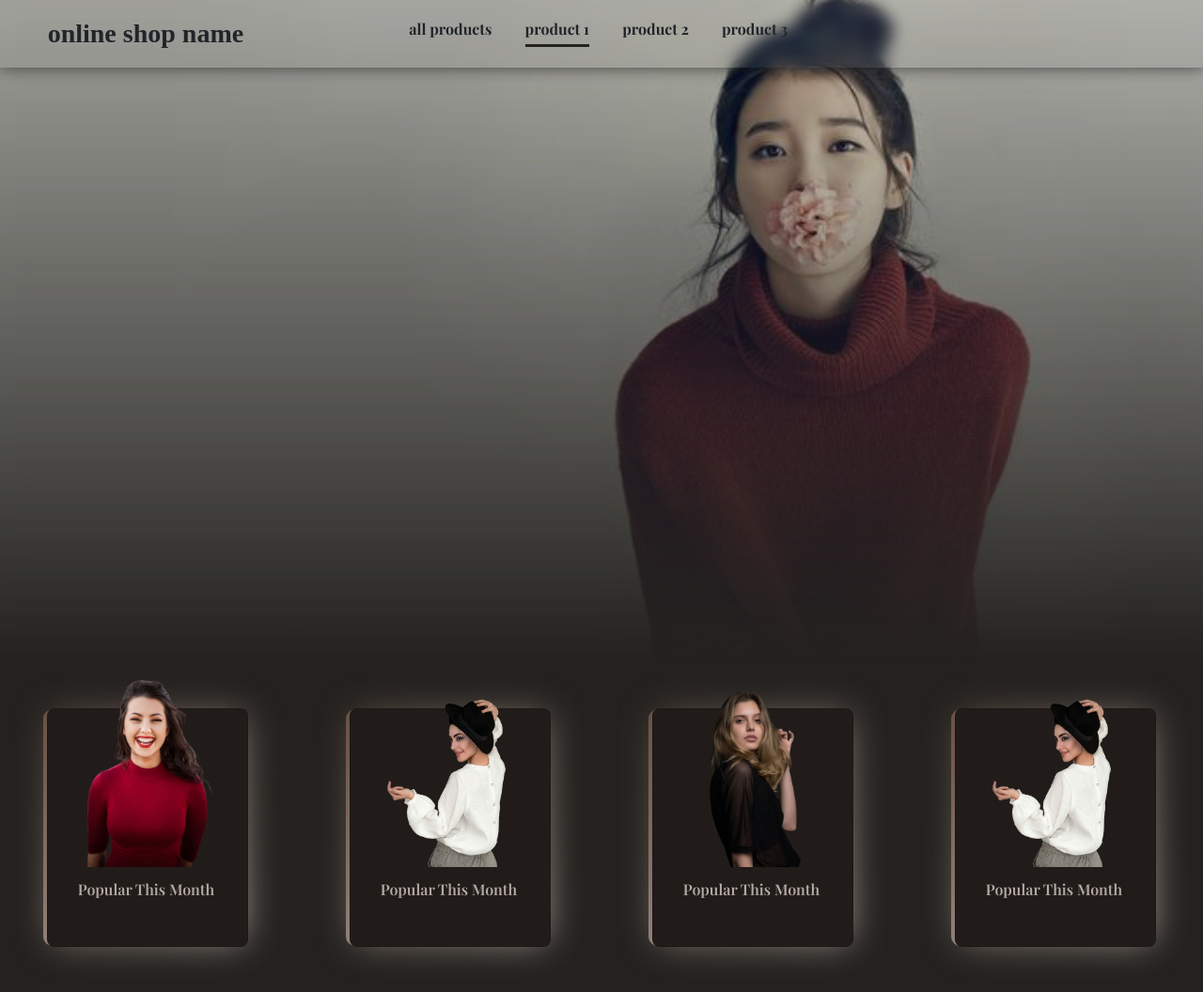
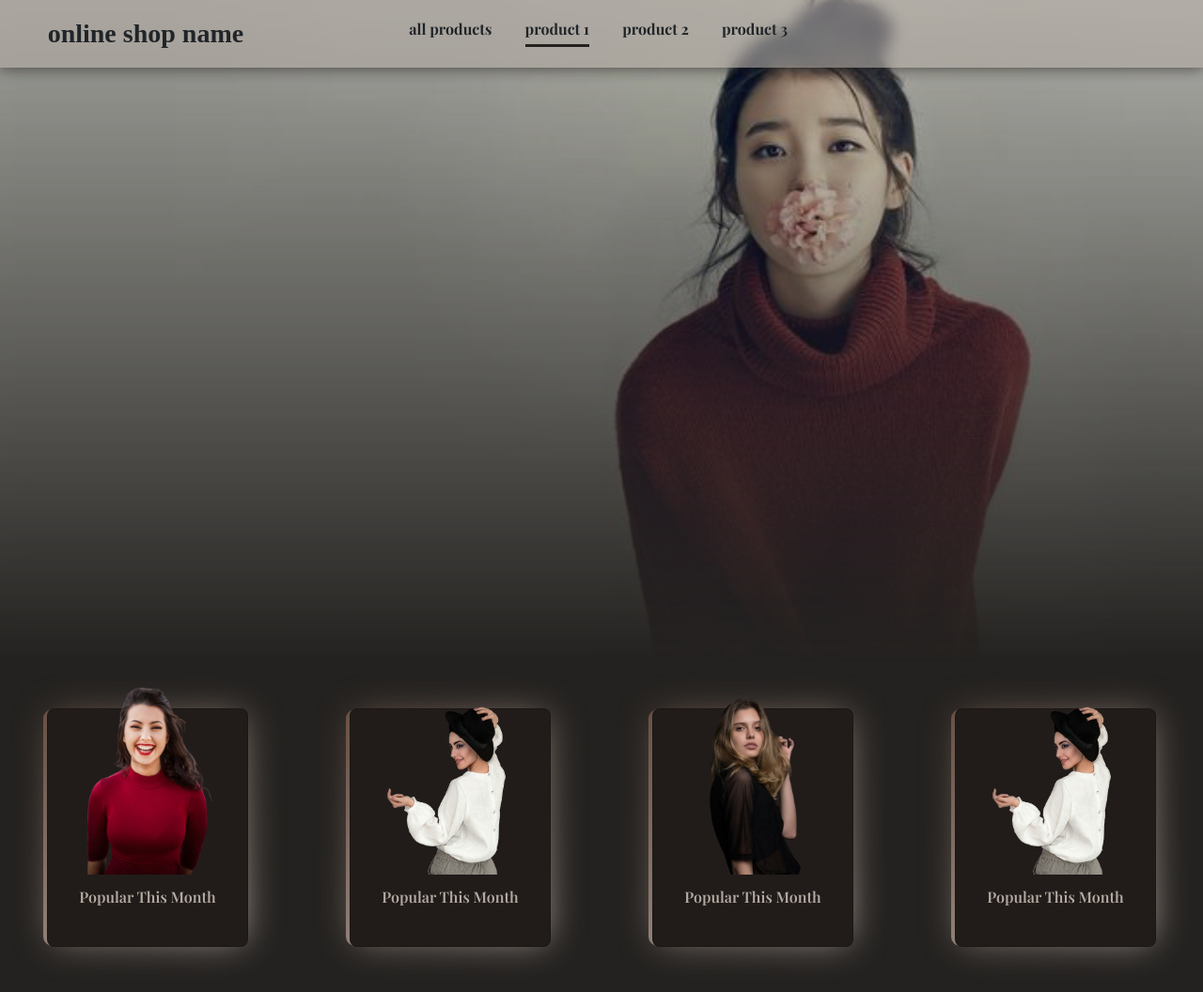
Before and after one commit to amirejokar/shop, a React (Create React App) app: page / in a window 1280 px wide. Shown: the whole page at 94% size. Built offline with nearby package versions, Linux system fonts and the light colour scheme; a web font is replaced by a local one.

Commit message:
fix navbar color and card text

```diff
--- a/src/Components/Cards/Card.css
+++ b/src/Components/Cards/Card.css
@@ -1,6 +1,5 @@
 .card {
   position: relative;
-  /* width: 190px; */
   height: 254px;
   background-color: var(--black);
   display: flex;
--- a/src/Components/Cards/Card.jsx
+++ b/src/Components/Cards/Card.jsx
@@ -6,7 +6,7 @@ export default function Card({ img, txt }) {
       <div className="mask-card">
         <img src={img} className="card-img" alt="khanom khanomi " />
       </div>
-      <p class="heading">{txt}</p>
+      <p class="heading m-auto mb-2">{txt}</p>
     </div>
   );
 }
--- a/src/Components/Cards/index.css
+++ b/src/Components/Cards/index.css
@@ -1,5 +1,3 @@
 .cards-box{
     margin-bottom: 3rem;
-    /* display: flex;
-    flex-direction: row; */
 }
--- a/src/Components/Topbar/index.css
+++ b/src/Components/Topbar/index.css
@@ -12,7 +12,7 @@ div.nabar {
   flex-direction: row;
   align-items: center;
   z-index: 2;
-  background-color: rgba(179, 170, 163, 0.1);
+  background-color: rgba(179, 170, 163, 0.6);
   backdrop-filter: blur(8px);
   height: 4.5rem;
   box-shadow: 1px 1px 15px rgba(34, 32, 30, 0.4),
```
